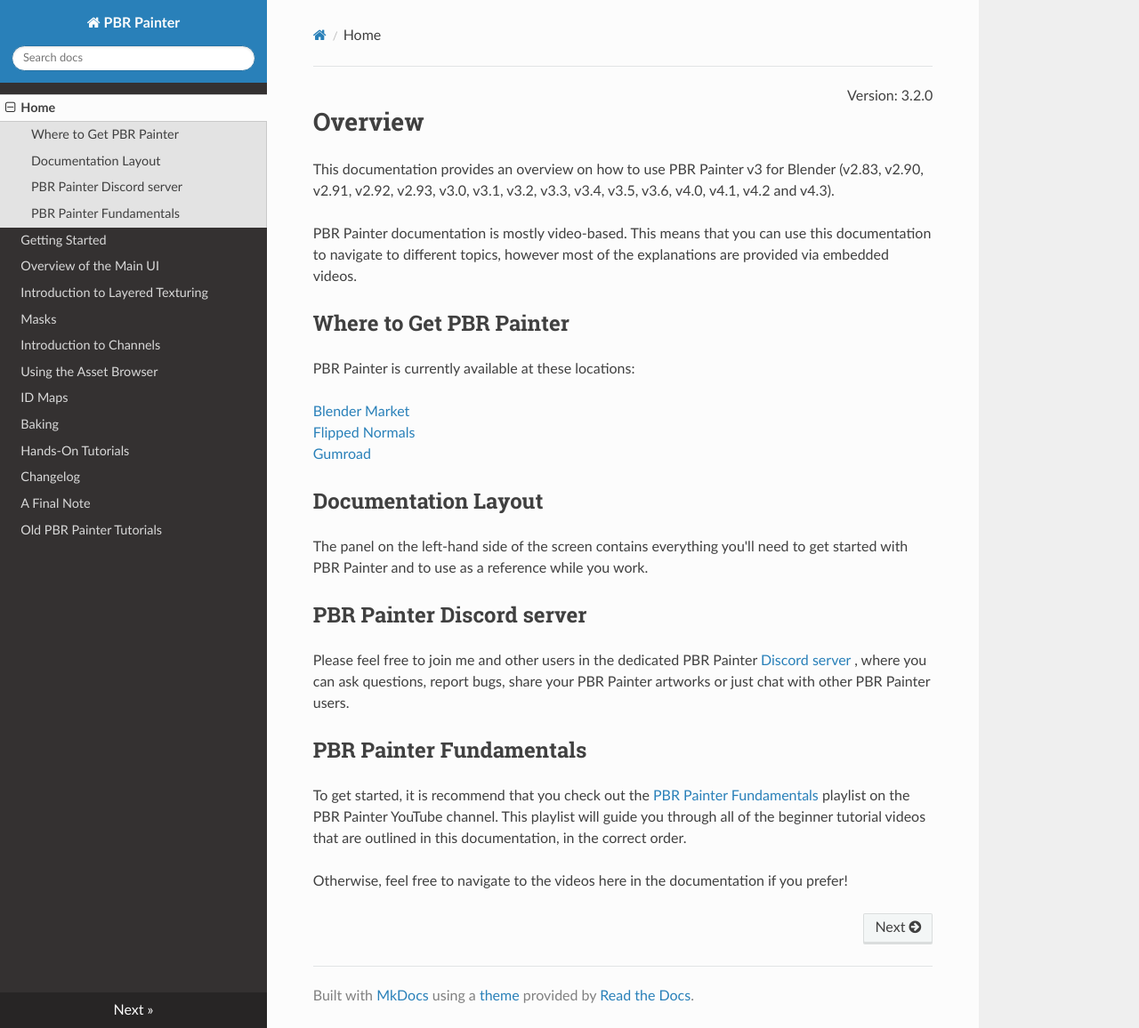
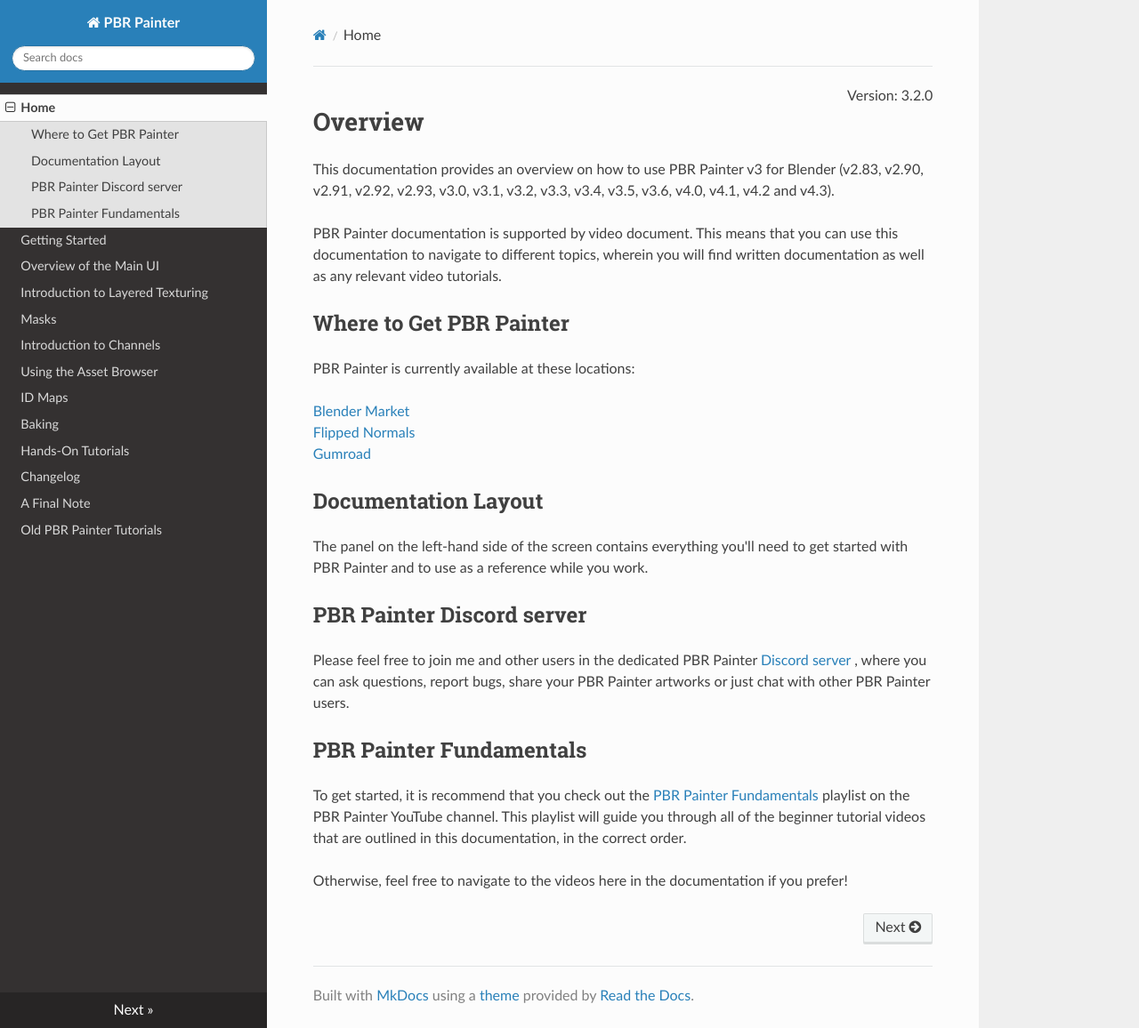
Before and after one commit to pbrpainter/pbr-painter-doc, an MkDocs documentation site: the page built from docs/index.md, in a window 1280 px wide and 1156 px high. Shown: the whole window at 89% size. Built offline with MkDocs 1.6.1, drawn with Linux system fonts in a browser that asks for light colours; nearby versions of some CDN libraries.

Commit message:
Started on written doc

```diff
--- a/docs/index.md
+++ b/docs/index.md
@@ -4,8 +4,8 @@
 
 This documentation provides an overview on how to use PBR Painter v3 for Blender (v2.83, v2.90, v2.91, v2.92, v2.93, v3.0, v3.1, v3.2, v3.3, v3.4, v3.5, v3.6, v4.0, v4.1, v4.2 and v4.3).
 
-PBR Painter documentation is mostly video-based. This means that you can use this documentation to navigate
-to different topics, however most of the explanations are provided via embedded videos.
+PBR Painter documentation is supported by video document. This means that you can use this documentation to navigate
+to different topics, wherein you will find written documentation as well as any relevant video tutorials.
 
 ## Where to Get PBR Painter
 
```
